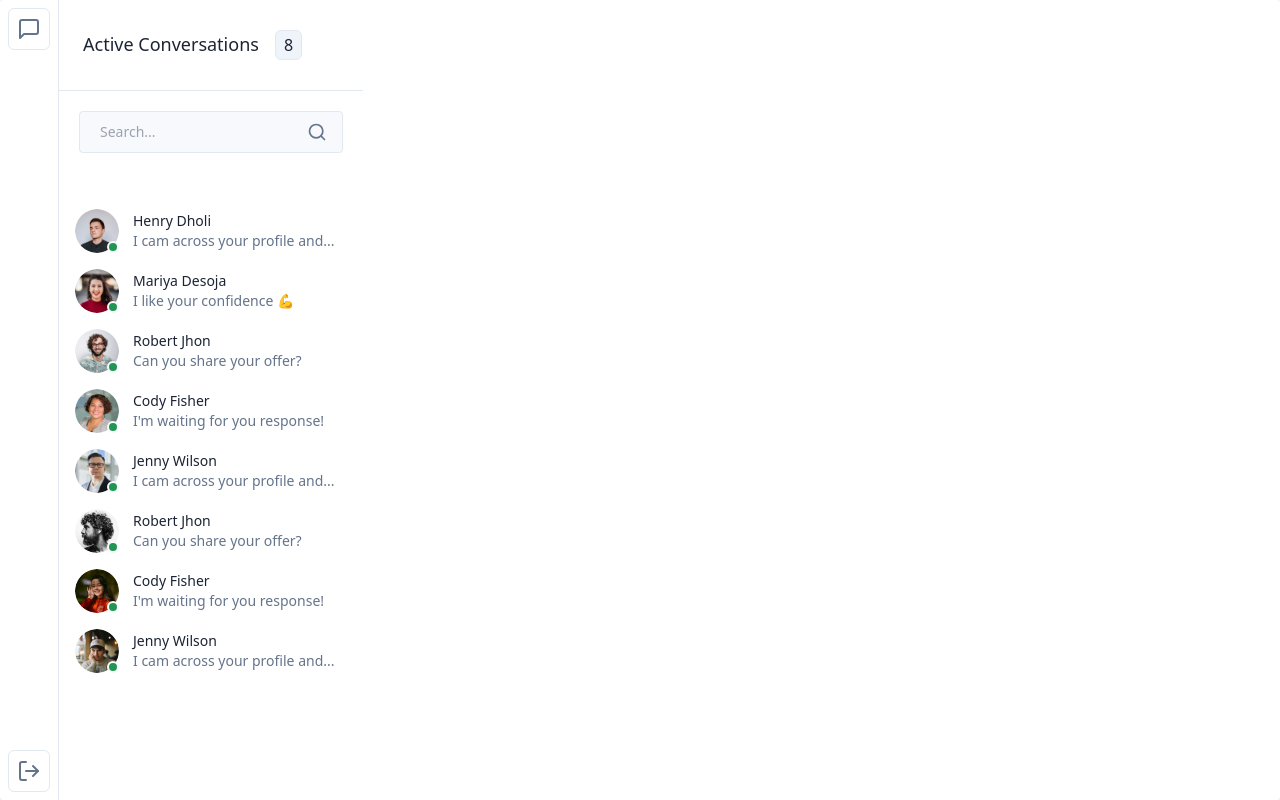
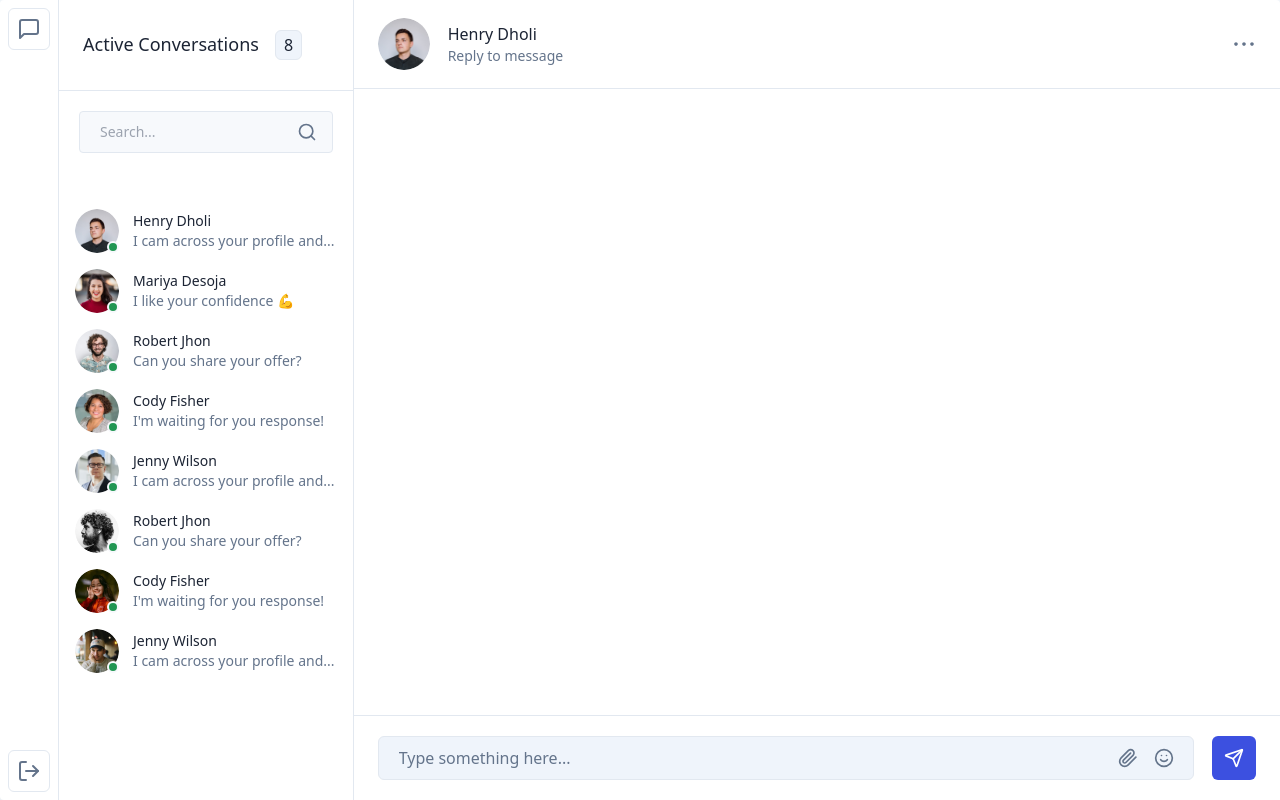
Before and after one commit to dmedinasm/chatprowebapp, a Next.js app: page / in a window 1280 px wide. Built offline with nearby package versions, Linux system fonts and the light colour scheme.

Commit message:
Creado UI básico componente Inbox

```diff
--- a/src/components/main-components/chatlist.tsx
+++ b/src/components/main-components/chatlist.tsx
@@ -20,7 +20,7 @@ function ChatList () {
                 </button>
             </form>
         </div>
-        <div className='no-scrollbar overflow-auto max-h-full'>
+        <div className='no-scrollbar overflow-auto max-h-full '>
           {/* Chat List Item */}
           {
             list.map((user, index) =>
--- /dev/null
+++ b/src/components/main-components/inbox.tsx
@@ -0,0 +1,49 @@
+import { DotsHorizontalIcon } from '@radix-ui/react-icons'
+import Image from 'next/image'
+import React from 'react'
+import { Paperclip, Send, Smile } from 'lucide-react'
+
+function Inbox () {
+  return (
+    <section className='flex flex-col h-full border-l border-stroke dark:border-strokedark w-3/4'>
+        {/* Chat Header */}
+        <header className='sticky flex items-center flex-row justify-between border-b border-stroke dark:border-strokedark px-6 py-4.5'>
+            <div className='flex items-center'>
+                <div className='mr-4.5 h-13 w-full max-w-13 overflow-hidden rounded-full'>
+                    <Image src='/user/user-01.png' alt='avatar' width={40} height={40} className='h-full w-full object-cover object-center' />
+                </div>
+                <div>
+                    <h5 className='font-medium text-black dark:text-white'>
+                        Henry Dholi
+                    </h5>
+                    <p className='text-sm'>Reply to message</p>
+                </div>
+            </div>
+            <DotsHorizontalIcon className='font-bold size-6'/>
+        </header>
+        {/* list of messages */}
+        <div className='max-h-full space-y-3.5 overflow-auto no-scrollbar px-6 py-7.5 grow'>
+
+        </div>
+        {/* input section */}
+        <div className='sticky bottom-0 border-t border-stroke bg-white px-6 py-5 dark:border-strokedark dark:bg-boxdark'>
+            <form className='flex items-center justify-between space-x-4.5'>
+                <div className='relative  w-full'>
+                    <input type='text' placeholder='Type something here...' className='h-11 w-full rounded-md border border-stroke bg-gray pl-5 pr-19 text-black placeholder-body outline-none focus:border-chatprimary dark:border-strokedark dark:bg-boxdark-2 dark:text-white' />
+                    <div className='absolute right-5 top-1/2 -translate-y-1/2 flex items-center justify-end space-x-4'>
+                     <button className='hover:text-chatprimary'>
+                        <Paperclip size={20} />
+                     </button>
+                     <button className='hover:text-chatprimary'>
+                        <Smile size={20} />
+                     </button>
+                    </div>
+                </div>
+                <button className='flex items-center justify-center h-11 max-w-11 w-full bg-chatprimary text-white hover:bg-chatprimary rounded-md hover:bg-opacity-90'><Send size={20}/></button>
+            </form>
+        </div>
+    </section>
+  )
+}
+
+export default Inbox
--- a/src/components/main-components/messages.tsx
+++ b/src/components/main-components/messages.tsx
@@ -1,6 +1,7 @@
 import React from 'react'
 import Sidebar from './sidebar'
 import ChatList from './chatlist'
+import Inbox from './inbox'
 
 function Messages () {
   return (
@@ -13,6 +14,7 @@ function Messages () {
           <ChatList/>
 
           {/* Inbox */}
+          <Inbox/>
         </div>
     </main>
   )
```
